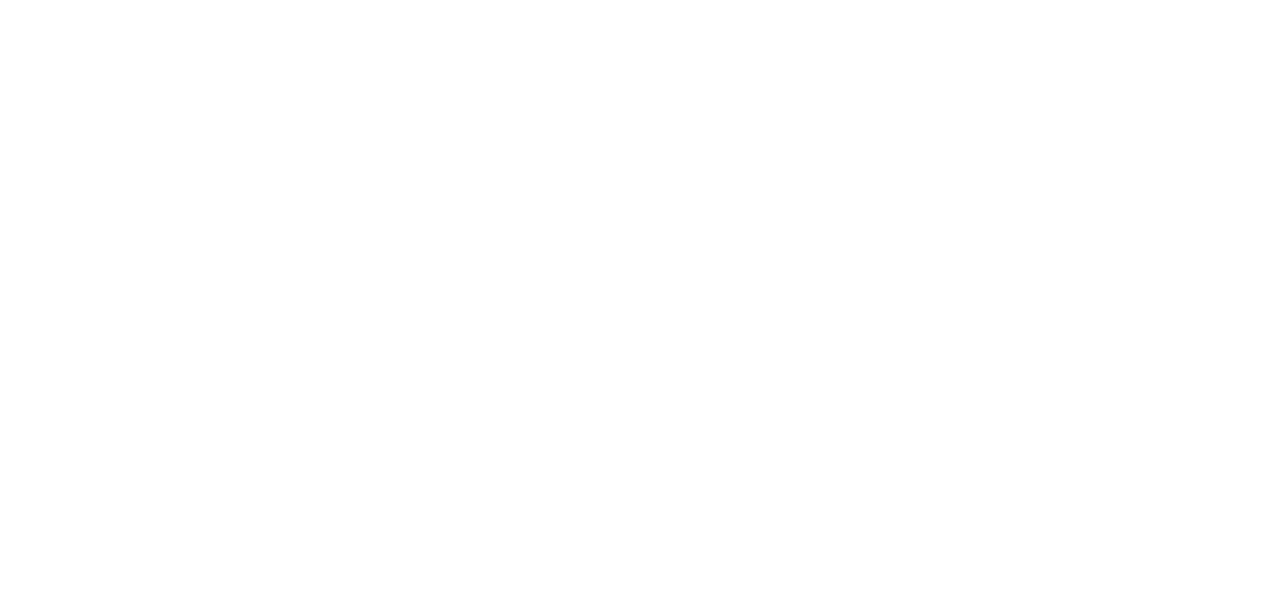
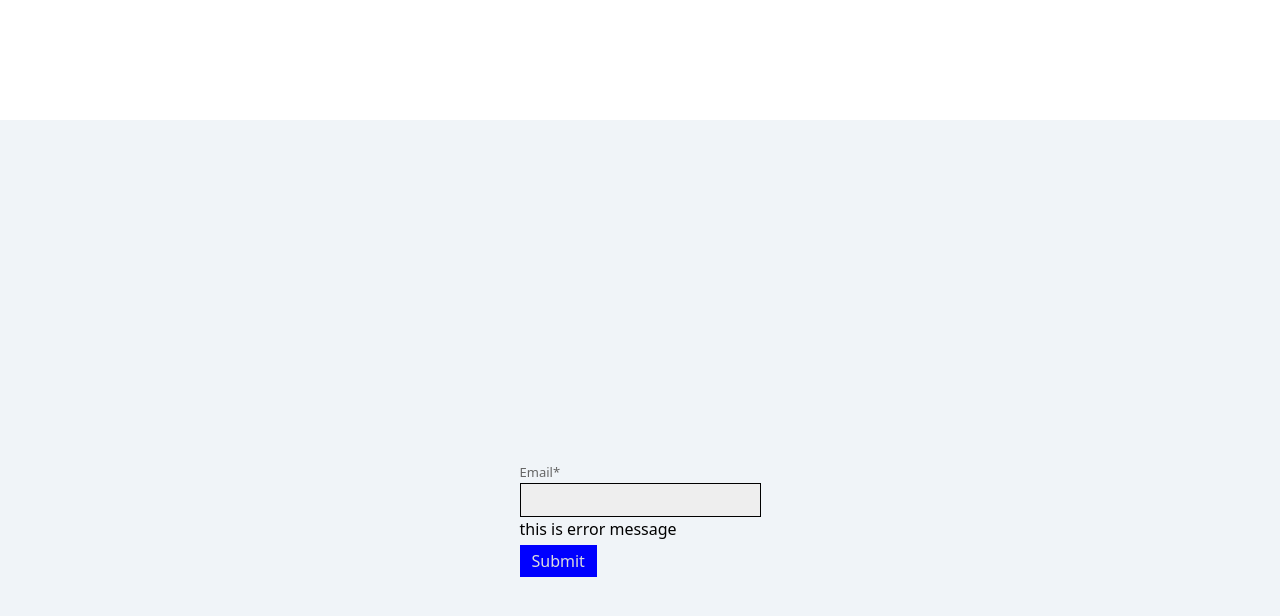
Before and after one commit to NS-25/react-components, a React (Vite) app: page /email in a window 1280 px wide. Before the commit this address had no page. Shown: the top 616 px of the page. Built offline with nearby package versions, Linux system fonts and the light colour scheme.

Commit message:
added some codes

```diff
--- a/src/App.jsx
+++ b/src/App.jsx
@@ -8,6 +8,7 @@ import { BrowserRouter as Router, Route, Routes, Link } from "react-router-dom";
 import UserForm from "./components/LoginForm/UserForm";
 import SignUp from "./components/SignUp/SignUp";
 import PasswordReset from "./components/PasswordReset/passwordReset";
+import EmailValidate from "./components/customValidate/EmailValidate";
 const DisPlayForm = () => {
   const { formData } = useFormContext();
 
@@ -54,6 +55,7 @@ const App = () => {
         <Route path="/loginform" element={<LoginForm />} />
         <Route path="/signup" element={<SignUp />} />
         <Route path="/reset" element={<PasswordReset />} />
+        <Route path="/email" element={<EmailValidate />} />
       </Routes>
     </>
   );
--- a/src/components/PasswordReset/passwordReset.css
+++ b/src/components/PasswordReset/passwordReset.css
@@ -20,6 +20,8 @@
 }
 
 .error-msg {
+  min-height: 20px;
   font-size: small;
   color: red;
+  margin-top: 2px;
 }
--- a/src/components/PasswordReset/passwordReset.jsx
+++ b/src/components/PasswordReset/passwordReset.jsx
@@ -56,28 +56,28 @@ const PasswordReset = () => {
   // };
 
   // handle blur state
-  // const handleBlur = async (e) => {
-  //   const { name, value } = e.target;
+  const handleBlur = async (e) => {
+    const { name, value } = e.target;
 
-  // // Prepare the object to validate: only the field being blurred
-  // let fieldToValidate = { [name]: value };
+    // Prepare the object to validate: only the field being blurred
+    // let fieldToValidate = { [name]: value };
 
-  //   if (name === "password" && !passKey.confirmPassword) {
-  //     try {
-  //       await schema.fields.password.validate(value);
-  //       setError((prev) => ({ ...prev, [name]: "" }));
-  //     } catch (err) {
-  //       setError((prev) => ({ ...prev, [name]: err.message }));
-  //     }
-  //   } else if (name === "confirmPassword" && passKey.password) {
-  //     try {
-  //       await schema.fields.confirmPassword.validate(value);
-  //       setError((prev) => ({ ...prev, [name]: "" }));
-  //     } catch (err) {
-  //       setError((prev) => ({ ...prev, [name]: err.message }));
-  //     }
-  //   }
-  // };
+    if (name === "password" && !passKey.confirmPassword) {
+      try {
+        await schema.fields.password.validate(value);
+        setError((prev) => ({ ...prev, [name]: "" }));
+      } catch (err) {
+        setError((prev) => ({ ...prev, [name]: err.message }));
+      }
+    } else if (name === "confirmPassword" && passKey.password) {
+      try {
+        await schema.fields.confirmPassword.validate(value);
+        setError((prev) => ({ ...prev, [name]: "" }));
+      } catch (err) {
+        setError((prev) => ({ ...prev, [name]: err.message }));
+      }
+    }
+  };
 
   // const handleBlur = async (e) => {
   //   const { name, value } = e.target;
@@ -157,8 +157,8 @@ const PasswordReset = () => {
             onChange={handleChange}
             onBlur={handleBlur}
           />
-          {error.password && <p className="error-msg">{error.password}</p>}
         </div>
+        {error.password && <p className="error-msg">{error.password}</p>}
         <div className="mb-2">
           <label htmlFor="password" className="reset-label">
             Confirm Password
@@ -170,10 +170,10 @@ const PasswordReset = () => {
             onChange={handleChange}
             onBlur={handleBlur}
           />
-          {error.confirmPassword && (
-            <p className="error-msg">{error.confirmPassword}</p>
-          )}
         </div>
+        {error.confirmPassword && (
+          <p className="error-msg">{error.confirmPassword}</p>
+        )}
         <div className="mb-2">
           <button className="reset-btn" type="submit">
             Change Password
--- /dev/null
+++ b/src/components/customValidate/EmailValidate.css
@@ -0,0 +1,12 @@
+.form-wrapper {
+  display: flex;
+  margin-top: 120px;
+  justify-content: center;
+}
+
+.email-btn {
+  border: 5px;
+  margin-top: 4px;
+  padding: 8px;
+  background-color: green
+}
--- /dev/null
+++ b/src/components/customValidate/EmailValidate.jsx
@@ -0,0 +1,64 @@
+import React from "react";
+import { useState } from "react";
+import * as Yup from "yup";
+import "./EmailValidate.css";
+
+const schema = Yup.object({
+  email: Yup.string()
+    .email("Invalid email format")
+    .required("Email is required")
+    .matches(
+      /^[a-zA-Z0-9_.+-]+@[a-zA-Z0-9-]+.[a-zA-Z0-9-.]+$/,
+      "Email must contain special character"
+    ),
+});
+const EmailValidate = () => {
+  const [emailField, setEmailField] = useState({ email: "" });
+  const [error, setError] = useState({ email: "this is error message" });
+
+  const handleChange = (e) => {
+    setEmailField({ ...emailField, [e.target.name]: e.target.value });
+    // setError({ ...error, [e.target.name]: "" });
+  };
+  console.log("state error:  ", error);
+
+  const handleBlur = async (e) => {
+    const { name, value } = e.target;
+    // console.log(" name :", name);
+    try {
+      await schema.fields[name].validate(value);
+      setError((prev) => ({ ...prev, email: "" }));
+    } catch (err) {
+      console.log("err :", err.message);
+      setError((prev) => ({ ...prev, email: err.message }));
+    }
+  };
+  console.log("error from state : ", error);
+  const handleSubmit = async (e) => {};
+
+  return (
+    <div className="form-wrapper">
+      <form className="form-field" onSubmit={handleSubmit}>
+        <label htmlFor="email" className="email-label">
+          Email*
+        </label>
+        <input
+          type="email"
+          name="email"
+          value={emailField.email}
+          onChange={handleChange}
+          onBlur={handleBlur}
+          className="border"
+        />
+        {error.email && <div>{error.email}</div>}
+        <div>
+          <button className="email-btn" type="submit">
+            Submit
+          </button>
+        </div>
+      </form>
+    </div>
+  );
+};
+
+export default EmailValidate;
```
